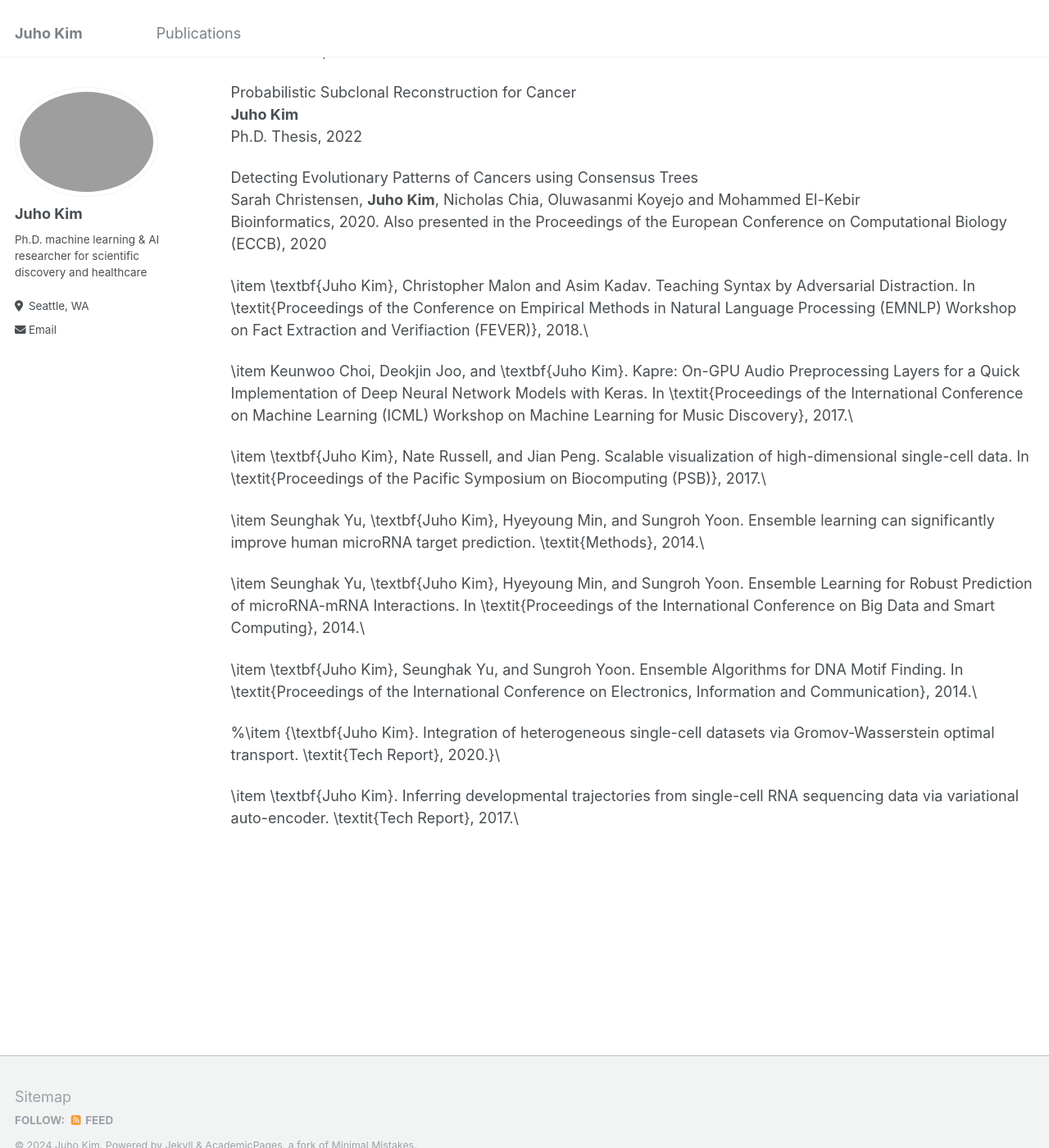
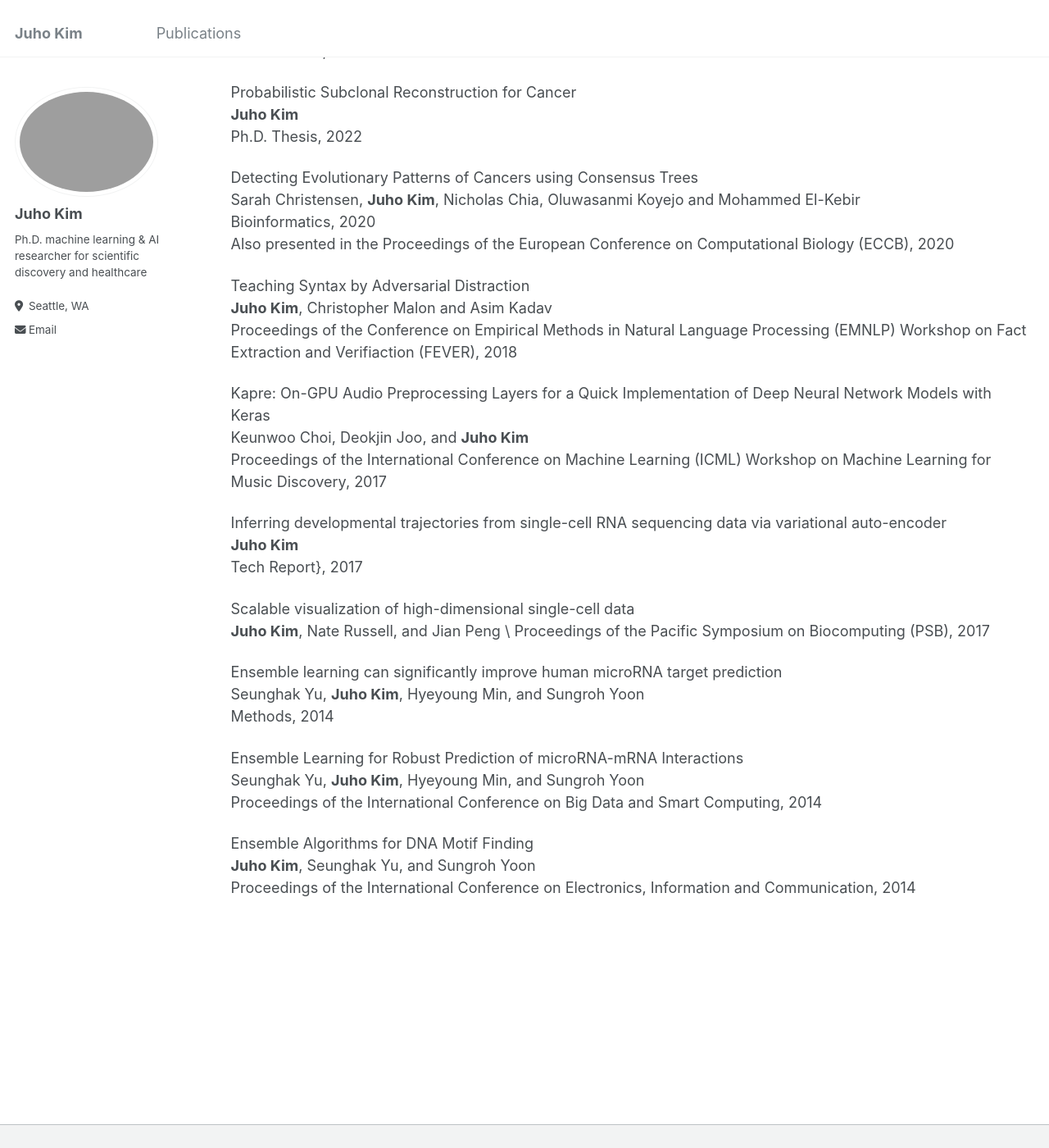
Before and after one commit to juhokim/juhokim.github.io, a Jekyll site: the page built from _pages/publications.md, in a window 1280 px wide and 1400 px high, scrolled down 316 px. Shown: the whole window at 82% size. Built offline with Jekyll 4.4.1, drawn with Linux system fonts in a browser that asks for light colours.

Commit message:
Update publications.md

```diff
--- a/_pages/publications.md
+++ b/_pages/publications.md
@@ -9,31 +9,53 @@ Using spatial multiomic assays to characterize the tumor immune microenvironment
 **Juho Kim**, Chong Xia, Jianjun Jiang, Yin Tang, Sarah Li, Boris Aguilar, David L Gibbs, Claudia M Ludwig, Wei Wei, Vésteinn Þórsson, Ilya Shmulevich, James R Heath \
 Cancer Systems Biology Consortium (CSBC) Annual Meeting, 2023
 
+
 Reconstructing the clonal evolution of tumors via probabilistic machine learning \
 **Juho Kim**, Nicholas Chia, Oluwasanmi Koyejo and Mohammed El-Kebir \
 Under review, 2022
+
 
 Probabilistic Subclonal Reconstruction for Cancer \
 **Juho Kim** \
 Ph.D. Thesis, 2022
 
+
 Detecting Evolutionary Patterns of Cancers using Consensus Trees \
 Sarah Christensen, **Juho Kim**, Nicholas Chia, Oluwasanmi Koyejo and Mohammed El-Kebir \
-Bioinformatics, 2020.
+Bioinformatics, 2020 \
 Also presented in the Proceedings of the European Conference on Computational Biology (ECCB), 2020
 
-  \item \textbf{Juho Kim}, Christopher Malon and Asim Kadav. Teaching Syntax by Adversarial Distraction. In \textit{Proceedings of the Conference on Empirical Methods in Natural Language Processing (EMNLP) Workshop on Fact Extraction and Verifiaction (FEVER)}, 2018.\\
 
-  \item Keunwoo Choi, Deokjin Joo, and \textbf{Juho Kim}. Kapre: On-GPU Audio Preprocessing Layers for a Quick Implementation of Deep Neural Network Models with Keras. In \textit{Proceedings of the International Conference on Machine Learning (ICML) Workshop on Machine Learning for Music Discovery}, 2017.\\
+Teaching Syntax by Adversarial Distraction \
+**Juho Kim**, Christopher Malon and Asim Kadav \
+Proceedings of the Conference on Empirical Methods in Natural Language Processing (EMNLP) Workshop on Fact Extraction and Verifiaction (FEVER), 2018
 
-  \item \textbf{Juho Kim}, Nate Russell, and Jian Peng. Scalable visualization of high-dimensional single-cell data. In \textit{Proceedings of the Pacific Symposium on Biocomputing (PSB)}, 2017.\\
 
-  \item Seunghak Yu, \textbf{Juho Kim}, Hyeyoung Min, and Sungroh Yoon. Ensemble learning can significantly improve human microRNA target prediction. \textit{Methods}, 2014.\\
+Kapre: On-GPU Audio Preprocessing Layers for a Quick Implementation of Deep Neural Network Models with Keras \
+Keunwoo Choi, Deokjin Joo, and **Juho Kim** \
+Proceedings of the International Conference on Machine Learning (ICML) Workshop on Machine Learning for Music Discovery, 2017
 
-  \item Seunghak Yu, \textbf{Juho Kim}, Hyeyoung Min, and Sungroh Yoon. Ensemble Learning for Robust Prediction of microRNA-mRNA Interactions. In \textit{Proceedings of the International Conference on Big Data and Smart Computing}, 2014.\\
 
-  \item \textbf{Juho Kim}, Seunghak Yu, and Sungroh Yoon. Ensemble Algorithms for DNA Motif Finding. In \textit{Proceedings of the International Conference on Electronics, Information and Communication}, 2014.\\
+Inferring developmental trajectories from single-cell RNA sequencing data via variational auto-encoder \
+**Juho Kim** \
+Tech Report}, 2017
 
-  %\item {\textbf{Juho Kim}. Integration of heterogeneous single-cell datasets via  Gromov-Wasserstein optimal transport. \textit{Tech Report}, 2020.}\\
 
-  \item \textbf{Juho Kim}. Inferring developmental trajectories from single-cell RNA sequencing data via variational auto-encoder. \textit{Tech Report}, 2017.\\
+Scalable visualization of high-dimensional single-cell data \
+**Juho Kim**, Nate Russell, and Jian Peng \
+Proceedings of the Pacific Symposium on Biocomputing (PSB), 2017
+
+
+Ensemble learning can significantly improve human microRNA target prediction \
+Seunghak Yu, **Juho Kim**, Hyeyoung Min, and Sungroh Yoon \
+Methods, 2014
+
+
+Ensemble Learning for Robust Prediction of microRNA-mRNA Interactions \
+Seunghak Yu, **Juho Kim**, Hyeyoung Min, and Sungroh Yoon \
+Proceedings of the International Conference on Big Data and Smart Computing, 2014
+
+
+Ensemble Algorithms for DNA Motif Finding \
+**Juho Kim**, Seunghak Yu, and Sungroh Yoon \
+Proceedings of the International Conference on Electronics, Information and Communication, 2014
```
